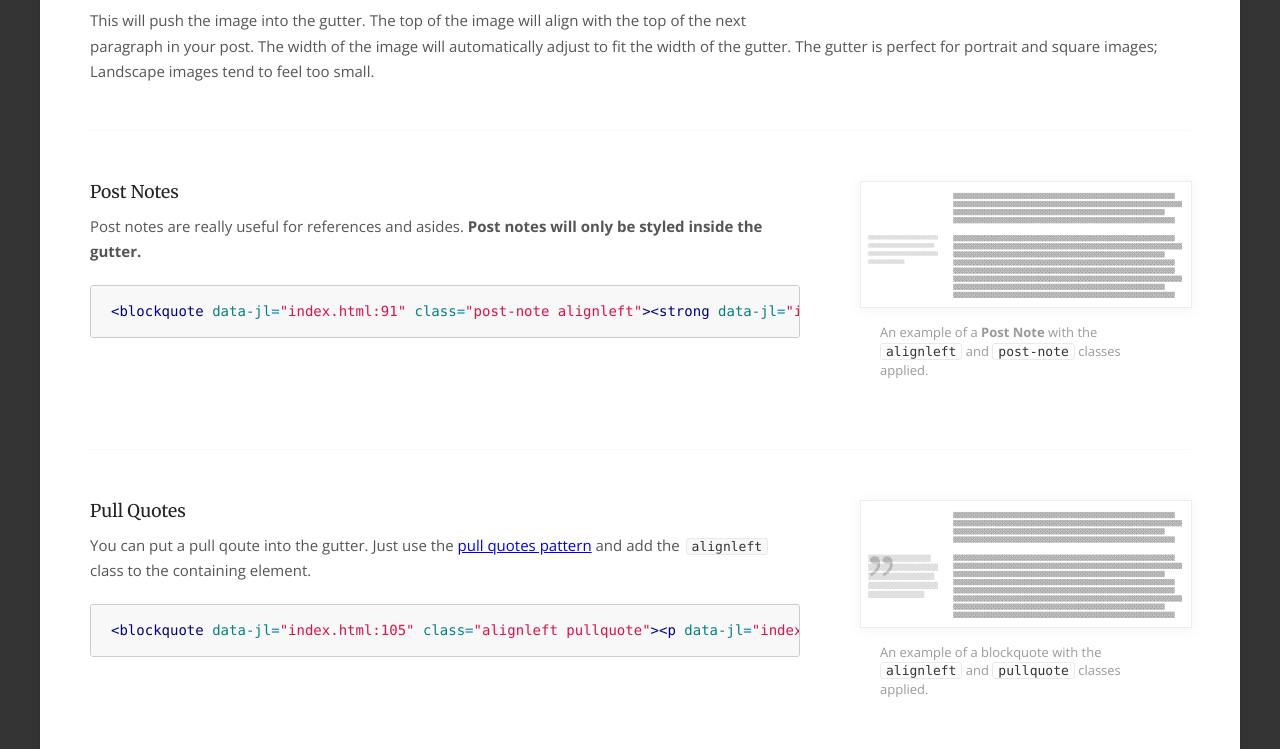
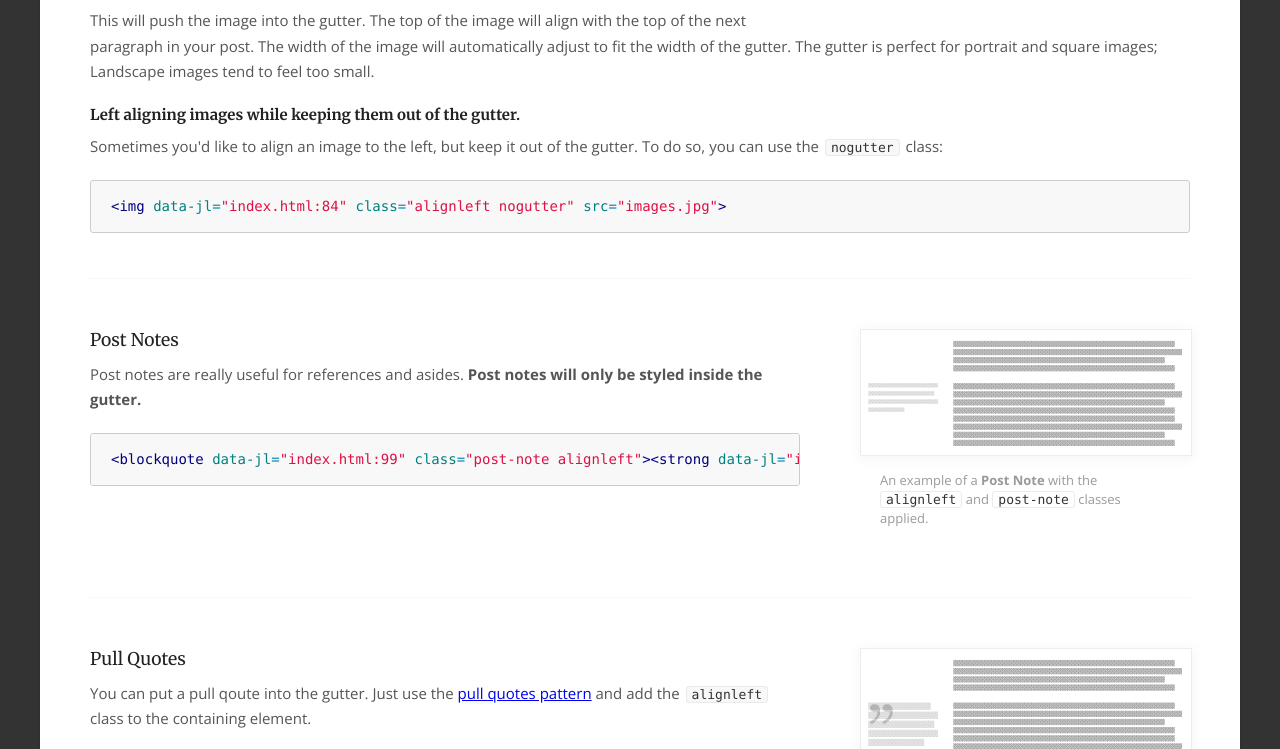
Before and after one commit to Automattic/dp-style-guide, a plain HTML site: page index.html in a window 1280 px wide. Shown: the part 1640-2389 px from the top of the page. Drawn offline with nearby package versions, Linux system fonts and the light colour scheme.

Commit message:
Documenting the ‘no gutter’ class.

```diff
--- a/index.html
+++ b/index.html
@@ -76,6 +76,14 @@
 				</pre>
 
 				<p>This will push the image into the gutter. The top of the image will align with the top of the next paragraph in your post. The width of the image will automatically adjust to fit the width of the gutter. The gutter is perfect for portrait and square images; Landscape images tend to feel too small.</p>
+
+				<h4 id="nogutter"><strong>Left aligning images while keeping them out of the gutter.</strong></h4>
+				<p>Sometimes you'd like to align an image to the left, but keep it out of the gutter. To do so, you can use the <code>nogutter</code> class:</p>
+
+				<pre>
+					<code data-language="html"><img class="alignleft nogutter" src="images.jpg"></code>
+				</pre>
+
 			</article>
 
 			<article class="pattern">
```
